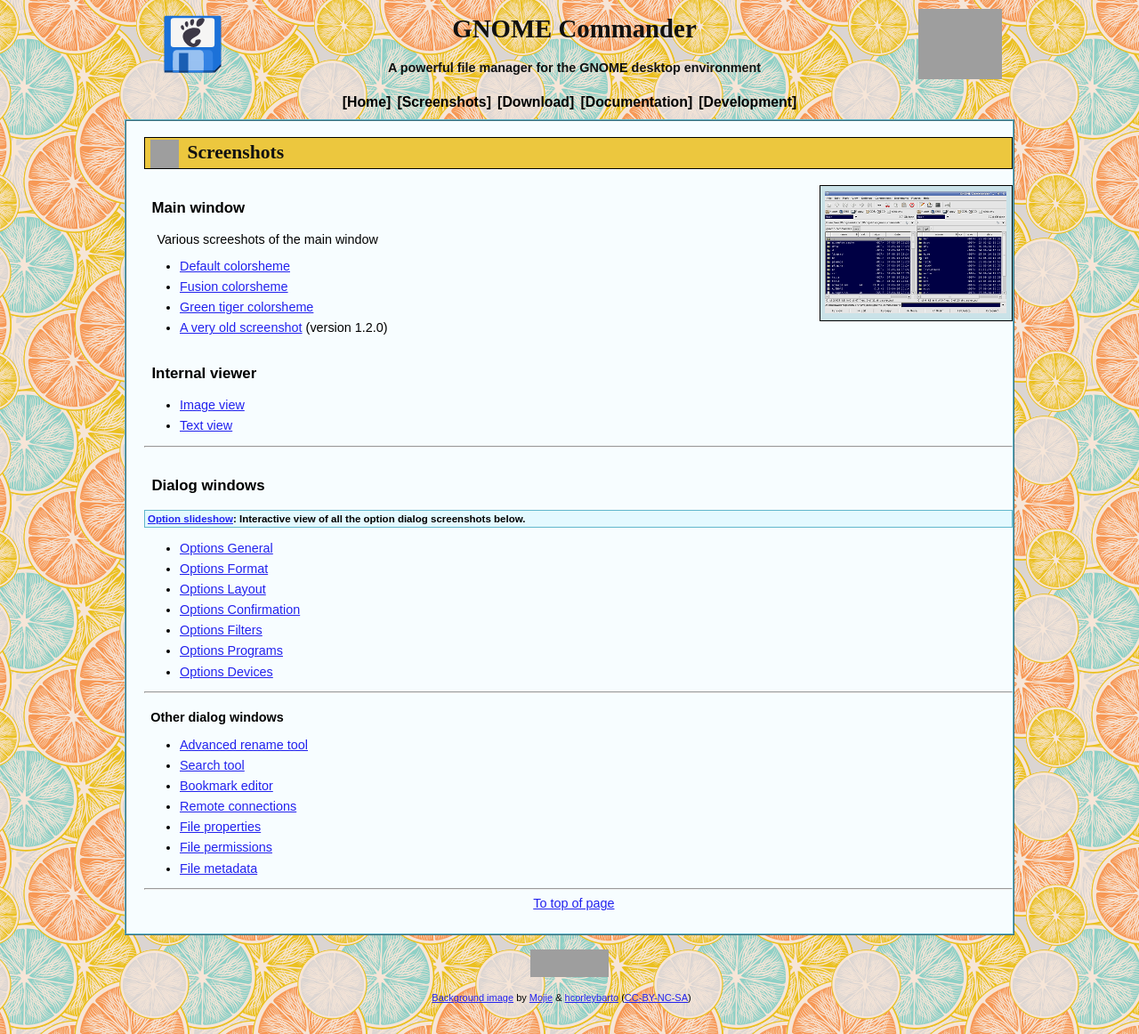
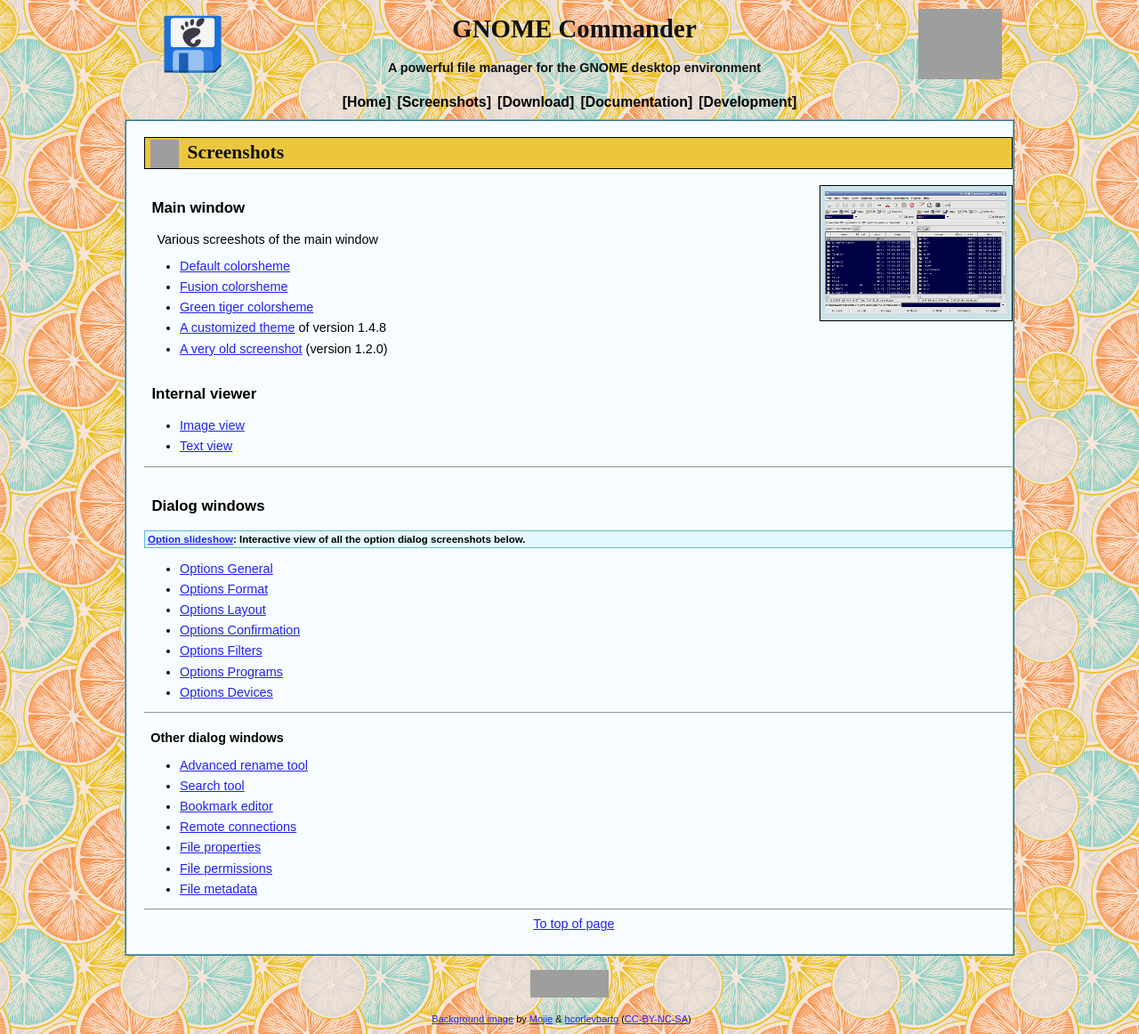
Before and after one commit to gcmd/gcmd.github.io, a Jekyll site: the page shots.html, which Jekyll copies as it is, in a window 1280 px wide. Shown: the whole page at 89% size. Built offline with Jekyll 4.4.1, drawn with Linux system fonts in a browser that asks for light colours; grey boxes are pictures that could not be loaded.

Commit message:
Add screenshot from version 1.4.8

```diff
--- a/shots.html
+++ b/shots.html
@@ -35,6 +35,7 @@
 <li><a href="ss/MainWin-Classic.png">Default colorsheme</a></li>
 <li><a href="ss/MainWin-Fusion.png">Fusion colorsheme</a></li>
 <li><a href="ss/MainWin-GreenTiger.png">Green tiger colorsheme</a></li>
+<li><a href="ss/shot_gcmd148_wmaker.png">A customized theme</a> of version 1.4.8</li>
 <li><a href="ss/shot_1.2.0_de.png">A very old screenshot</a> (version 1.2.0)</li>
 </ul>
 <h3>Internal viewer</h3>
```
Also changed, not shown: ss/shot_gcmd148_wmaker.png (added).
